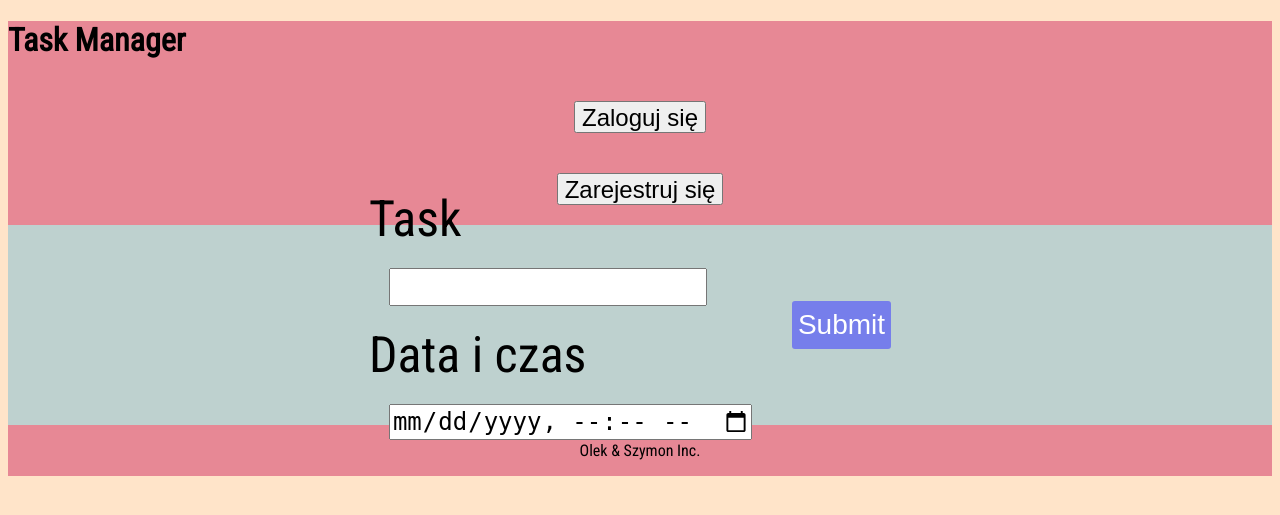
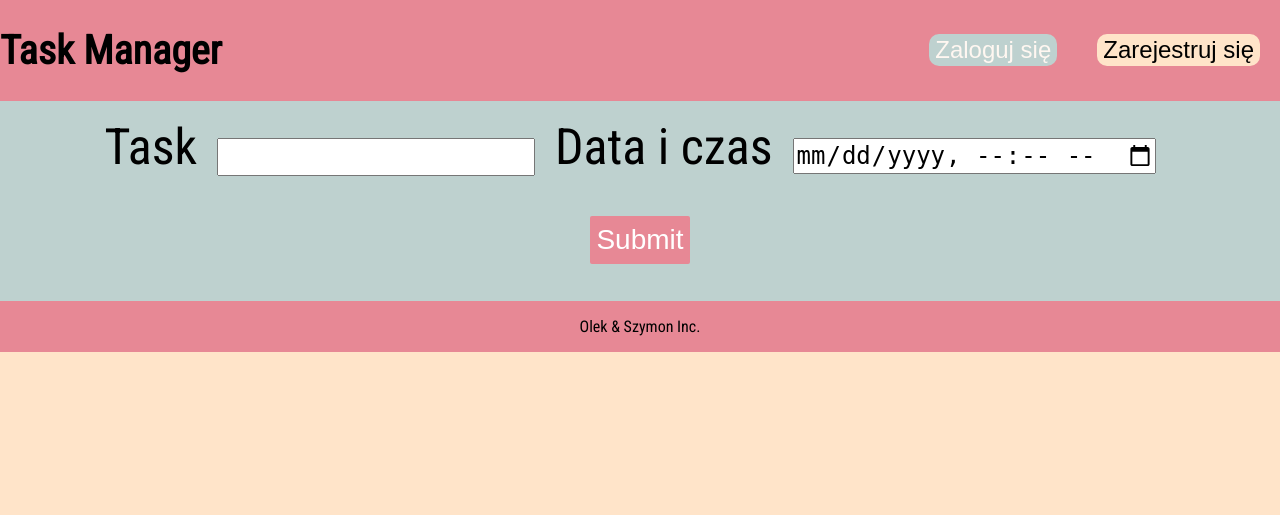
Before and after one commit to OlekWielki/TaskList, a PHP site: page / in a window 1280 px wide. Shown: the top 515 px of the page. Run offline with PHP 8.4, Linux system fonts and the light colour scheme.

Commit message:
Update style.css

```diff
--- a/task/style.css
+++ b/task/style.css
@@ -5,15 +5,39 @@
     --main-col3: #E78895;
     --main-col4: #BED1CF;
 }
+a{
+    text-decoration: none;
+}
 body{
     background-color: var(--main-col2);
     font-family: 'Roboto Condensed';
-    border: 0;
+    margin: 0;
     padding: 0;
 }
 header{
     background-color: var(--main-col3);
-
+    display: flex;
+    align-items: center;
+    justify-content: center;
+    font-size: 20px;
+}
+#login{
+    display: flex;
+    align-items: center;
+    justify-content: center;
+    margin-left: auto;
+}
+#zaloguj{
+    background-color: var(--main-col4);
+    border: none;
+    border-radius: 10px;
+    color: var(--main-col);
+}
+#rejestruj{
+    background-color: var(--main-col2);
+    border: none;
+    border-radius: 10px;
+    color: black;
 }
 main{
     background-color: var(--main-col4);
@@ -30,6 +54,13 @@ footer{
     background-color: var(--main-col3);
 }
 form{
+    align-items: center;
+    justify-content: center;
+}
+#formularz{
+    display: flex;
+}
+#przycisk{
     display: flex;
     align-items: center;
     justify-content: center;
@@ -42,8 +73,8 @@ input{
 #button{
     height: 48px;
     font-size: 28px;
-    background-color: #767EEB;
     color: white;
-    border-radius: 3px;
-    border: 0;
+    background-color: var(--main-col3);
+    border-radius: 2px;
+    border: none;
 }
```
